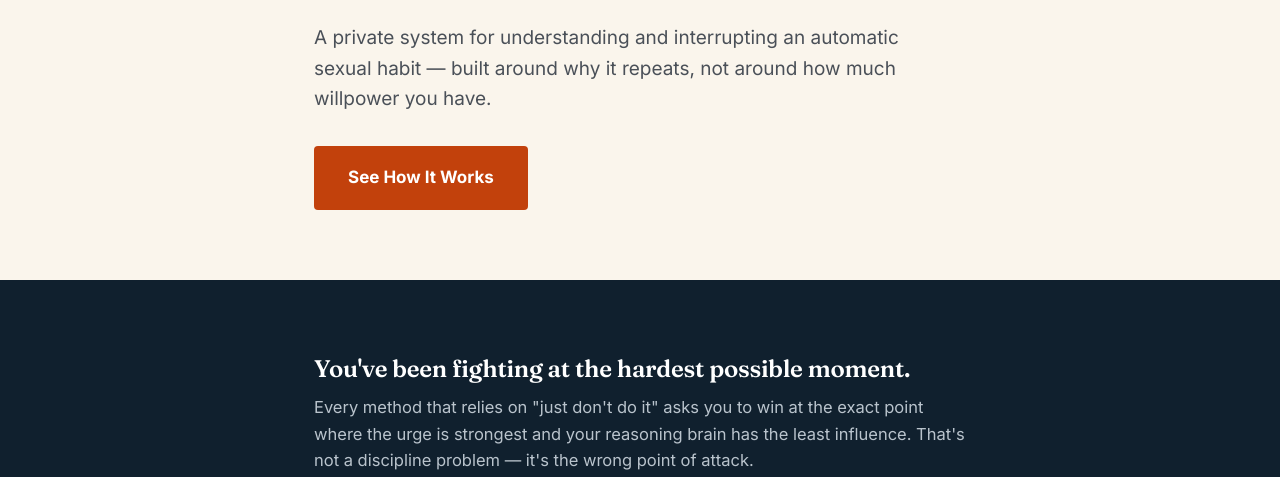
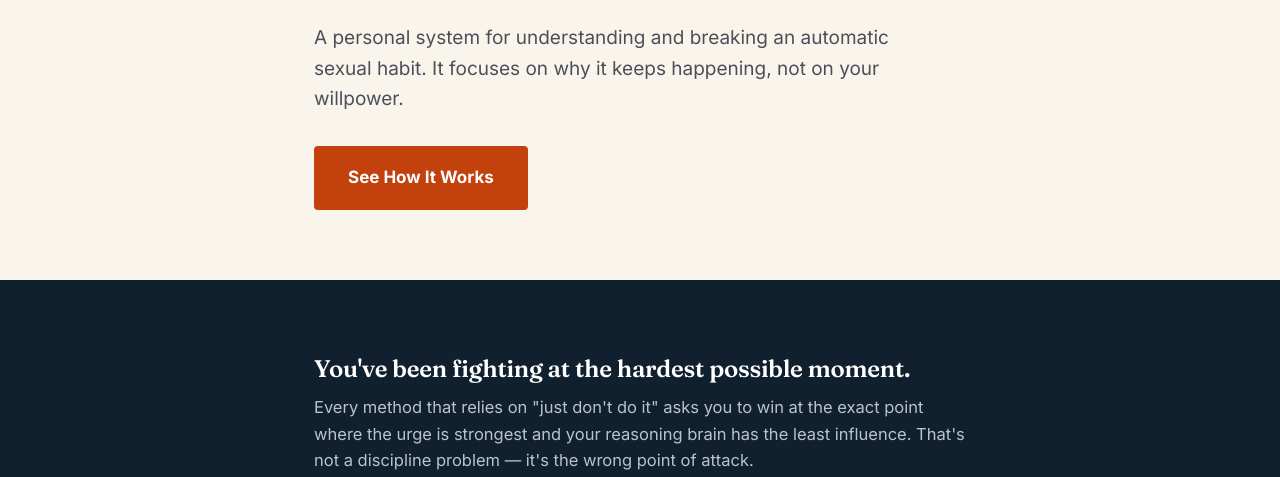
Before and after one commit to Idrisayomi/autoloop, a website: page index.html in a window 1280 px wide. Shown: the part 323-800 px from the top of the page. Drawn offline with Linux system fonts and the light colour scheme; no server answers.

Commit message:
Fix Hemingway edit in hero section that was missed due to line breaks

```diff
--- a/index.html
+++ b/index.html
@@ -1124,8 +1124,7 @@
         Preorder now open
       </div>
       <h1>You're not weak. You're running a <span class="accent">Script.</span></h1>
-      <p class="sub">A private system for understanding and interrupting an automatic sexual habit — built around why it
-        repeats, not around how much willpower you have.</p>
+      <p class="sub">A personal system for understanding and breaking an automatic sexual habit. It focuses on why it keeps happening, not on your willpower.</p>
       <div class="actions">
         <a href="#next-section" class="btn btn-primary">See How It Works</a>
 
```
